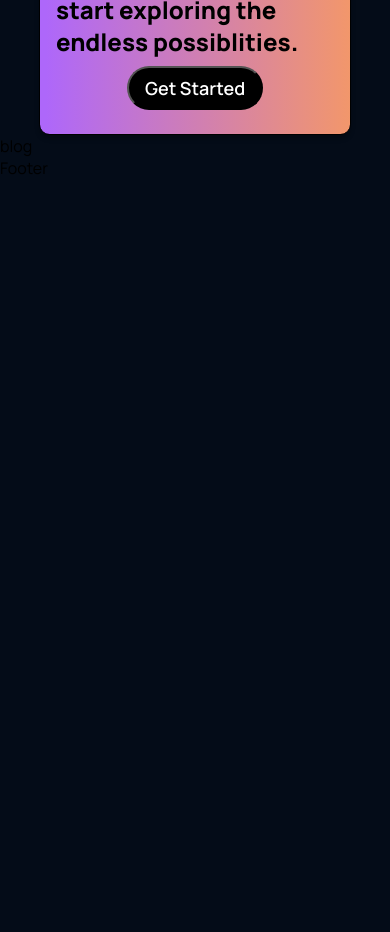
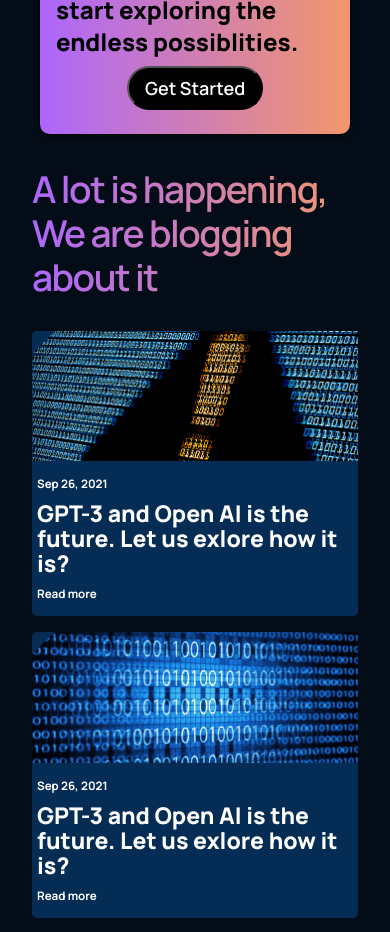
Before and after one commit to mamdamin79/artificial-intelligence-website, a React (Create React App) app: page / in a window 390 px wide. Shown: the part 4840-5772 px from the top of the page. Before the commit the page ends 5019 px from the top, so only its background shows below. Built offline with nearby package versions, Linux system fonts and the light colour scheme.

Commit message:
create blog section

```diff
--- a/src/components/article/Article.jsx
+++ b/src/components/article/Article.jsx
@@ -1,10 +1,15 @@
 import React from 'react';
 // styles
 import styles from './article.module.css';
-const Article = () => {
+const Article = ({imageUrl,date,title}) => {
     return (
-        <div>
-            article
+        <div className={styles.article}>
+            <img src={imageUrl} alt="" />
+            <div>
+                <p>{date}</p>
+                <h3>{title}</h3>
+                <p>Read more</p>
+            </div>
         </div>
     );
 }
--- a/src/components/article/article.module.css
+++ b/src/components/article/article.module.css
@@ -0,0 +1,45 @@
+.article{
+    width: 100%;
+    height: 100%;
+    display: flex;
+    flex-direction: column;
+    border-radius:5px;
+    -webkit-border-radius:5px;
+    -moz-border-radius:5px;
+    -ms-border-radius:5px;
+    -o-border-radius:5px;
+    background: #042C54;
+
+}
+.article div{
+    padding: 5px;
+}
+.article img{
+    width: 100%;
+    height: 100%;
+    object-fit:cover
+}
+.article div p:first-child{
+    font-family: 'Manrope';
+    font-style: normal;
+    font-weight: 700;
+    font-size: 11.649px;
+    line-height: 35px;
+    color: #FFFFFF;
+}
+.article div p:last-child{
+    font-family: 'Manrope';
+    font-style: normal;
+    font-weight: 700;
+    font-size: 11.649px;
+    line-height: 35px;
+    color: #FFFFFF;
+}
+.article div h3{
+    font-family: 'Manrope';
+    font-style: normal;
+    font-weight: 800;
+    font-size: 23px;
+    line-height: 25px;
+    color: #FFFFFF;
+}
--- a/src/containers/blog/Blog.jsx
+++ b/src/containers/blog/Blog.jsx
@@ -1,10 +1,30 @@
 import React from 'react';
+import Article from '../../components/article/Article';
 // styles
 import styles from './blog.module.css'
+// images
+import blog01 from "../../assets/images/Rectangle 22-1.png"
+import blog02 from "../../assets/images/Rectangle 22-2.png"
+import blog03 from "../../assets/images/Rectangle 22-3.png"
+import blog04 from "../../assets/images/Rectangle 22-4.png"
+import blog05 from "../../assets/images/Rectangle 22.png"
 const Blog = () => {
     return (
-        <div>
-            blog
+        <div className={styles.blogSection}>
+            <h1>
+                A lot is happening, We are blogging about it
+            </h1>
+                <div className={styles.groupContainer}>
+                    <div className={styles.gA}>
+                        <Article imageUrl={blog01} title="GPT-3 and Open  AI is the future. Let us exlore how it is?" date="Sep 26, 2021"/>
+                    </div>
+                    <div className={styles.gB}>
+                        <Article imageUrl={blog02} title="GPT-3 and Open  AI is the future. Let us exlore how it is?" date="Sep 26, 2021"/>
+                        <Article imageUrl={blog04} title="GPT-3 and Open  AI is the future. Let us exlore how it is?" date="Sep 26, 2021"/>
+                        <Article imageUrl={blog03} title="GPT-3 and Open  AI is the future. Let us exlore how it is?" date="Sep 26, 2021"/>
+                        <Article imageUrl={blog05} title="GPT-3 and Open  AI is the future. Let us exlore how it is?" date="Sep 26, 2021"/>
+                    </div>
+                </div>
         </div>
     );
 }
--- a/src/containers/blog/blog.module.css
+++ b/src/containers/blog/blog.module.css
@@ -0,0 +1,76 @@
+.blogSection{
+    margin: 4rem 6rem;
+}
+.blogSection h1{
+    font-family: 'Manrope';
+    font-style: normal;
+    font-weight: 800;
+    font-size: 56px;
+    line-height: 75px;
+    letter-spacing: -0.04em;
+    background: linear-gradient(89.97deg, #AE67FA 1.84%, #F49867 102.67%);
+    -webkit-background-clip: text;
+    -webkit-text-fill-color: transparent;
+    background-clip: text;
+    text-fill-color: transparent;
+}
+.groupContainer{
+    display: flex;
+    margin-top: 2rem;
+}
+.groupContainer .gA{
+    width:40%;
+    margin-right:1rem;
+}
+.groupContainer .gB{
+    width:60%;
+    display:grid;
+    grid-template-columns: repeat(auto-fit, minmax(33%, 1fr));
+    gap: 1rem;
+}
+@media (max-width: 767px){
+    .blogSection{
+        margin: 4rem;
+    }
+    .blogSection h1{
+        font-weight: 700;
+        font-size: 47px;
+        line-height: 62px;
+
+    }
+
+}
+@media (max-width: 990px){
+    .blogSection h1{
+        font-weight: 700;
+        font-size: 54px;
+        line-height: 65px;
+    }
+    .groupContainer{
+        flex-direction: column
+    }
+    .groupContainer .gA{
+        width: 100%;
+    }
+    .groupContainer .gB{
+        width: 100%;
+        margin: 1rem 0;
+    }
+
+}
+@media (max-width: 550px){
+    .blogSection{
+        margin: 2rem;
+    }
+    .blogSection h1{
+        font-weight: 600;
+        font-size: 37px;
+        line-height: 44px;
+
+    }
+    .groupContainer .gB{
+        display: flex;
+        flex-direction: column;
+    }
+
+}
```
